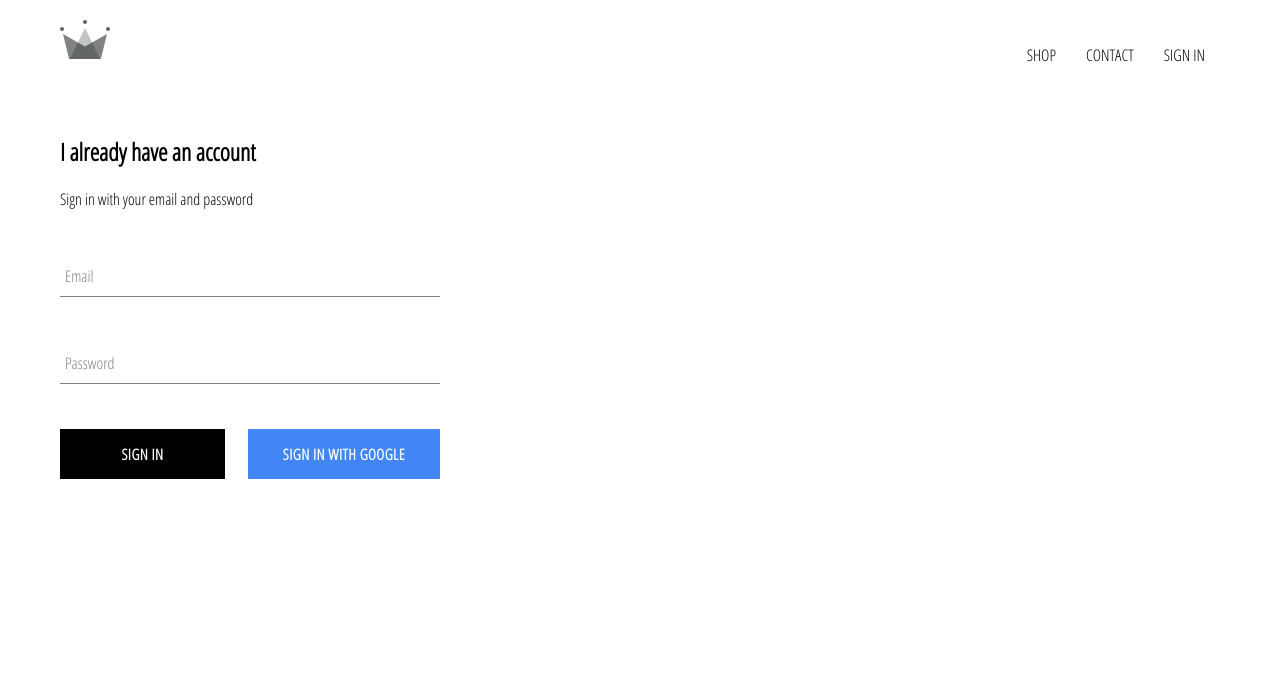
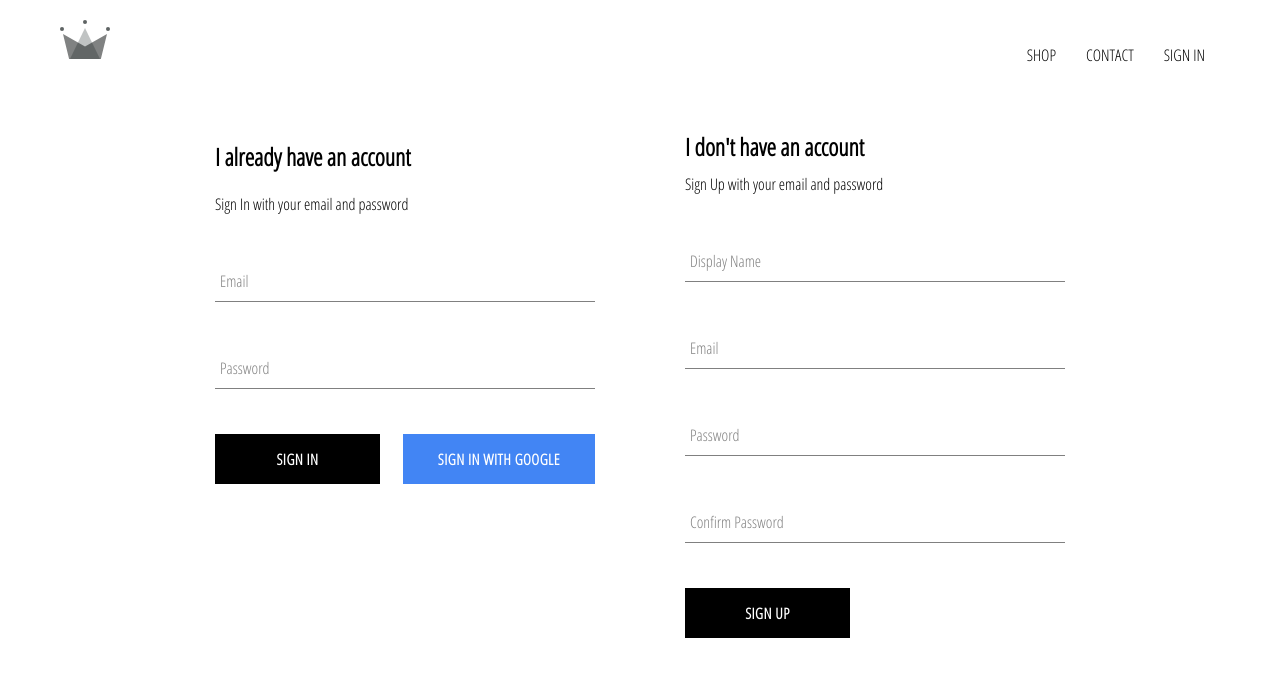
Before and after one commit to MAnonInfinity/crwn-clothing, a React (Create React App) app: page /signin in a window 1280 px wide. Shown: the top 676 px of the page. Built offline with nearby package versions, Linux system fonts and the light colour scheme; no server answers.

Commit message:
implemented firebase utils, included the ability to store authenticated users into the firestore database

```diff
--- a/src/App.js
+++ b/src/App.js
@@ -7,13 +7,7 @@
 import SignInAndSignUpPage from './pages/sign-in-and-sign-up/sign-in-and-sign-up.component';
 import Header from './components/header/header.component.jsx'
 
-import { auth } from './firebase/firebase.utils';
-
-const HatsPage = () => (
-  <div>
-    <h1>HATS PAGE</h1>
-  </div>
-)
+import { auth, createUserProfileDocument } from './firebase/firebase.utils';
 
 class App extends React.Component {
   constructor(){
@@ -26,11 +20,26 @@
 
   unsubscribeFromAuth = null;
   componentDidMount() {
-    this.unsubscribeFromAuth = auth.onAuthStateChanged(user => {
+    this.unsubscribeFromAuth = auth.onAuthStateChanged(async userAuth => {
       // unsubscribeFromAuth is reassigned to the return value of calling auth.onAuthStateChanged().
       // This method returns another method: firebase.unsubscribe().
-      this.setState({ currentUser: user });
-      console.log(user);
+      // this.setState({ currentUser: user });
+      if (userAuth){
+        const userRef = await createUserProfileDocument(userAuth);
+
+        userRef.onSnapshot(snapShot => {
+          this.setState({
+            currentUser: {
+              id: snapShot.id,
+              ...snapShot.data()
+            }
+          });
+
+          console.log(this.state);
+        });
+      }
+
+      this.setState({ currentUser: userAuth });
     });
   }
 
--- a/src/components/form-input/form-input.component.jsx
+++ b/src/components/form-input/form-input.component.jsx
@@ -11,7 +11,7 @@
             />
             {
                 label?  // does a label exist?
-                    <label className={`${otherProps.value.length} ? 'shrink': '' form-input-label`}>
+                    <label className={`${otherProps.value.length? 'shrink': ''} form-input-label`}>
                         {label}
                     </label>
                     : null // if label doesn't exist
--- a/src/components/menu-item/menu-item.style.scss
+++ b/src/components/menu-item/menu-item.style.scss
@@ -16,7 +16,7 @@
 
       & .background-image {
         transform: scale(1.1);
-        transition: transform 6s cubic-bezier(0.25, 0.45, 0.45, 0.95);
+        transition: transform 4.5s cubic-bezier(0.25, 0.45, 0.45, 0.95);
       }
 
       & .content {
--- a/src/components/sign-in/sign-in.component.jsx
+++ b/src/components/sign-in/sign-in.component.jsx
@@ -14,15 +14,17 @@
         this.state = {
             email: '',
             password: ''
-        }
+        };
     }
 
     handleChange = (event) => {
-        const { email, password } = event.target;
-        this.setState({ email: email, password:  password })
+        const { value, name } = event.target;
+        console.log(event.target);
+        this.setState({ [name]: value });
     }
 
     handleSubmit = (event) => {
+        event.preventDefault();
         this.setState({ email: '', password: '' });
     }
 
@@ -30,7 +32,7 @@
         return (
             <div className='sign-in'>
                 <h2>I already have an account</h2>
-                <span>Sign in with your email and password</span>
+                <span>Sign In with your email and password</span>
 
                 <form onSubmit={this.handleSubmit}>
                     <FormInput
@@ -52,6 +54,7 @@
 
                     <div className='buttons'>
                         <CustomButton type='submit'>Sign In</CustomButton>
+
                         <CustomButton
                             onClick={signInWithGoogle}
                             isGoogleSignIn  // this value gets passed as true
--- /dev/null
+++ b/src/components/sign-up/sign-up.component.jsx
@@ -0,0 +1,103 @@
+import React from 'react';
+
+import FormInput from '../form-input/form-input.component';
+import CustomButton from '../custom-button/custom-button.component';
+
+import { auth, createUserProfileDocument } from '../../firebase/firebase.utils';
+
+import './sign-up.style.scss';
+
+class SignUp extends React.Component {
+    constructor(){
+        super();
+
+        this.state = {
+            displayName: '',
+            email: '',
+            password: '',
+            confirmPassword: ''
+        }
+    }
+
+    handleSubmit = async (event) => {
+        event.preventDefault();
+
+        const { displayName, email, password, confirmPassword } = this.state;
+
+        if (password!==confirmPassword){
+            alert("The passwords don't match");
+            return;
+        }
+
+        try {
+            const {user} = await auth.createUserWithEmailAndPassword(email, password);
+
+            await createUserProfileDocument(user, { displayName });
+
+            this.setState({
+                displayName: '',
+                email: '',
+                password: '',
+                confirmPassword: ''
+            });
+
+        }   catch(error){
+            console.log(error);
+        }
+    }
+
+    handleChange = (event) => {
+        const { name, value } = event.target;
+
+        this.setState({ [name]: value });
+    }
+
+    render() {
+        const { displayName, email, password, confirmPassword } = this.state;
+
+        return(
+            <div className='sign-up'>
+                <h2 className='title'>I don't have an account</h2>
+                <span>Sign Up with your email and password</span>
+
+                <form className='sign-up-form' onSubmit={this.handleSubmit}>
+                    <FormInput
+                        type='text'
+                        name='displayName'
+                        value={displayName}
+                        onChange={this.handleChange}
+                        label='Display Name'
+                        required
+                    />
+                    <FormInput
+                        type='email'
+                        name='email'
+                        value={email}
+                        onChange={this.handleChange}
+                        label='Email'
+                        required
+                    />
+                    <FormInput
+                        type='password'
+                        name='password'
+                        value={password}
+                        onChange={this.handleChange}
+                        label='Password'
+                        required
+                    />
+                    <FormInput
+                        type='password'
+                        name='confirmPassword'
+                        value={confirmPassword}
+                        onChange={this.handleChange}
+                        label='Confirm Password'
+                        required
+                    />
+                    <CustomButton type='submit'>SIGN UP</CustomButton>
+                </form>
+            </div>
+        )
+    }
+}
+
+export default SignUp;
--- /dev/null
+++ b/src/components/sign-up/sign-up.style.scss
@@ -0,0 +1,9 @@
+.sign-up {
+    display: flex;
+    flex-direction: column;
+    width: 380px;
+
+    .title {
+        margin: 10px 0;
+    }
+}
--- a/src/firebase/firebase.utils.js
+++ b/src/firebase/firebase.utils.js
@@ -12,6 +12,7 @@
     measurementId: "G-BFBNZTCZ2S"
 };
 
+// Auth
 firebase.initializeApp(config);
 
 export const auth = firebase.auth();
@@ -21,4 +22,34 @@
 provider.setCustomParameters({ prompt: 'select_account' });
 export const signInWithGoogle  = () => auth.signInWithPopup(provider);
 
+// Firestore
+export const createUserProfileDocument = async (userAuth, additionalData) => {
+  if (!userAuth)  // if there is no userAuth object (null, when the user isn't signed in)
+    return;
+
+  // console.log(firestore.doc('users/123jskfjklas'));
+
+  const userRef = firestore.doc(`users/${userAuth.uid}`);
+
+  const snapShot = await userRef.get();
+
+  if (!snapShot.exists) {  // snapShot doesn't exist meaning it's null and we don't have that user on our DB
+    const { displayName, email } = userAuth;
+    const createdAt = new Date();
+
+    try {
+      await userRef.set({
+        displayName,
+        email,
+        createdAt,
+        ...additionalData
+      });
+    } catch(err){
+      console.log('error creating user', err.message);
+    }
+  }
+
+  return userRef;
+};
+
 export default firebase;
--- a/src/pages/sign-in-and-sign-up/sign-in-and-sign-up.component.jsx
+++ b/src/pages/sign-in-and-sign-up/sign-in-and-sign-up.component.jsx
@@ -1,12 +1,16 @@
 import React from 'react';
 
 import SignIn from '../../components/sign-in/sign-in.component';
+
+import SignUp from '../../components/sign-up/sign-up.component';
+
 import './sign-in-and-sign-up.style.scss';
 
 const SignInAndSignUpPage = () => {
     return (
         <div className='sign-in-and-sign-up'>
             <SignIn />
+            <SignUp />
         </div>
     )
 }
--- a/src/pages/sign-in-and-sign-up/sign-in-and-sign-up.style.scss
+++ b/src/pages/sign-in-and-sign-up/sign-in-and-sign-up.style.scss
@@ -0,0 +1,6 @@
+.sign-in-and-sign-up {
+    width: 850px;
+    display: flex;
+    justify-content: space-between;
+    margin: 30px auto;
+}
```
Lines whose indentation alone changed are shown as unchanged.
